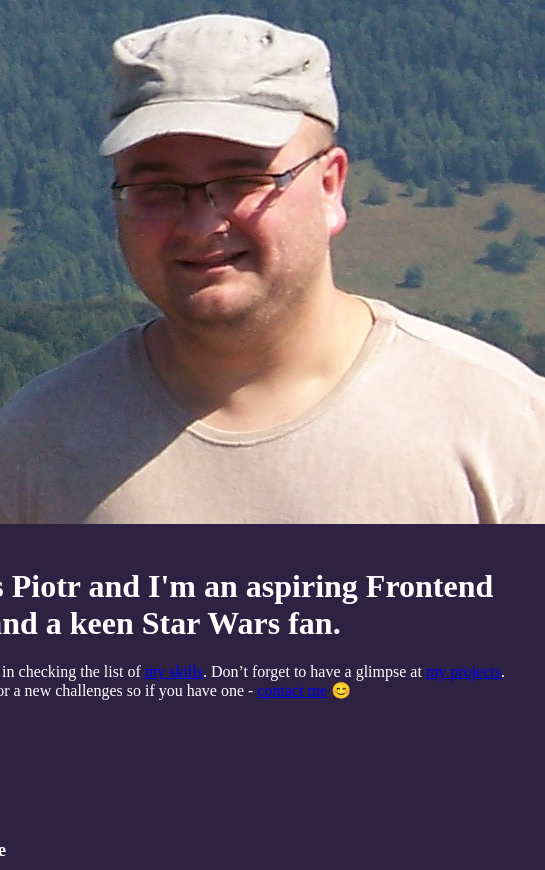
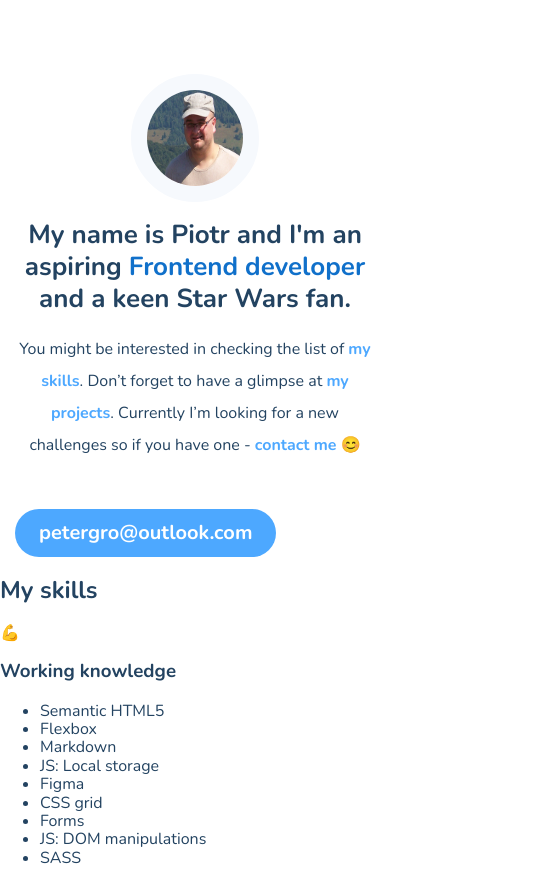
Before and after one commit to piotrGronowski/piotrGronowski.github.io, a website built with webpack: page src/pages/index.html in a window 390 px wide. Shown: the top 870 px of the page, 545 px wide, since content can reach past the window. Built offline with nearby package versions, Linux system fonts and the light colour scheme.

Commit message:
feat:hero mobile styles

```diff
--- a/src/pages/index.html
+++ b/src/pages/index.html
@@ -22,7 +22,7 @@
       <section class="hero">
         <div class="hero__image-container">
           <img
-            class="hero_image"
+            class="hero__image"
             src="./../assets/img/piotr.jpg"
             alt="My photo"
           />
@@ -31,14 +31,16 @@
         <div class="hero__description">
           <h1 class="hero__header">
             My name is Piotr and I'm an aspiring
-            <span class="hero__special">Frontend developer</span> and a keen
+            <span class="hero__special">Frontend developer </span>and a keen
             Star Wars fan.
           </h1>
           <p class="hero__paragraph">
             You might be interested in checking the list of
-            <a href="#skills">my skills</a>. Don’t forget to have a glimpse at
-            <a href="#projects">my projects</a>. Currently I’m looking for a new
-            challenges so if you have one - <a href="#contact">contact me</a> 😊
+            <a class="hero__link" href="#skills">my skills</a>. Don’t forget to
+            have a glimpse at
+            <a class="hero__link" href="#projects">my projects</a>. Currently
+            I’m looking for a new challenges so if you have one -
+            <a class="hero__link" href="#contact">contact me</a> 😊
           </p>
           <a class="hero__contact" href="mailto:petergro@outlook.com"
             >petergro@outlook.com</a
--- a/src/scss/_variables.scss
+++ b/src/scss/_variables.scss
@@ -1 +1,4 @@
-$wtf: #2D2241;
+$blue: #1070ca;
+$text-dark: #234361;
+$text: #425a70;
+$lightblue: #4da8ff;
--- a/src/scss/main.scss
+++ b/src/scss/main.scss
@@ -1,13 +1,21 @@
 @import "~normalize.css";
 
+@import url("https://fonts.googleapis.com/css2?family=Nunito:wght@300;600;700&family=Roboto+Mono:wght@400;700&display=swap");
+
 @import "_variables";
-@import "modules/hello.scss";
+@import "modules/hero.scss";
+
+html {
+  box-sizing: border-box;
+}
+
+*,
+*:before,
+*:after {
+  box-sizing: inherit;
+}
 
 body {
-  background: $wtf;
-  color: #fff;
-  display: flex;
-  align-items: center;
-  justify-content: center;
-  min-height: 100vh;
+  font-family: Nunito;
+  color: $text-dark;
 }
--- /dev/null
+++ b/src/scss/modules/hero.scss
@@ -0,0 +1,50 @@
+.hero {
+  padding: 74px 15px 0;
+  &__contact {
+    border-radius: 64px;
+    color: #fff;
+    background-color: $lightblue;
+    display: inline-block;
+    padding: 4px 24px;
+    font-weight: bold;
+    font-size: 20px;
+    line-height: 40px;
+    text-decoration: none;
+  }
+  &__paragraph {
+    font-weight: 300;
+    font-size: 16px;
+    line-height: 32px;
+    text-align: center;
+    margin-bottom: 48px;
+  }
+  &__image {
+    box-sizing: content-box;
+    width: 96px;
+    height: 96px;
+    border: 16px solid #f6f9fd;
+    border-radius: 50%;
+  }
+  &__image-container {
+    display: flex;
+    align-items: center;
+    justify-content: center;
+  }
+  &__header {
+    font-size: 26px;
+    line-height: 32px;
+    text-align: center;
+    color: $text-dark;
+  }
+  &__hello {
+    display: none;
+  }
+  &__link {
+    font-weight: bold;
+    color: $lightblue;
+    text-decoration: none;
+  }
+  &__special {
+    color: $blue;
+  }
+}
```
